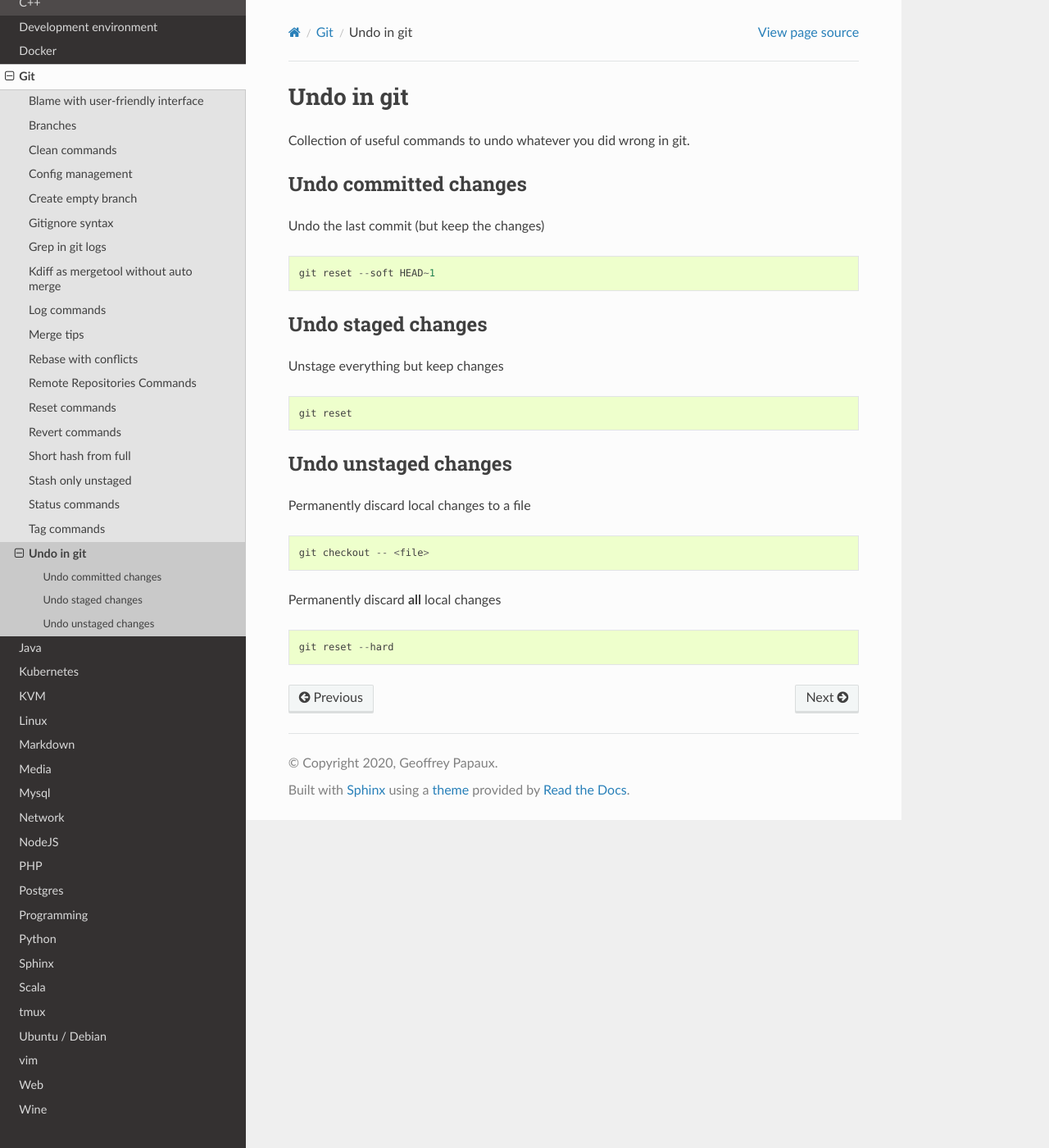
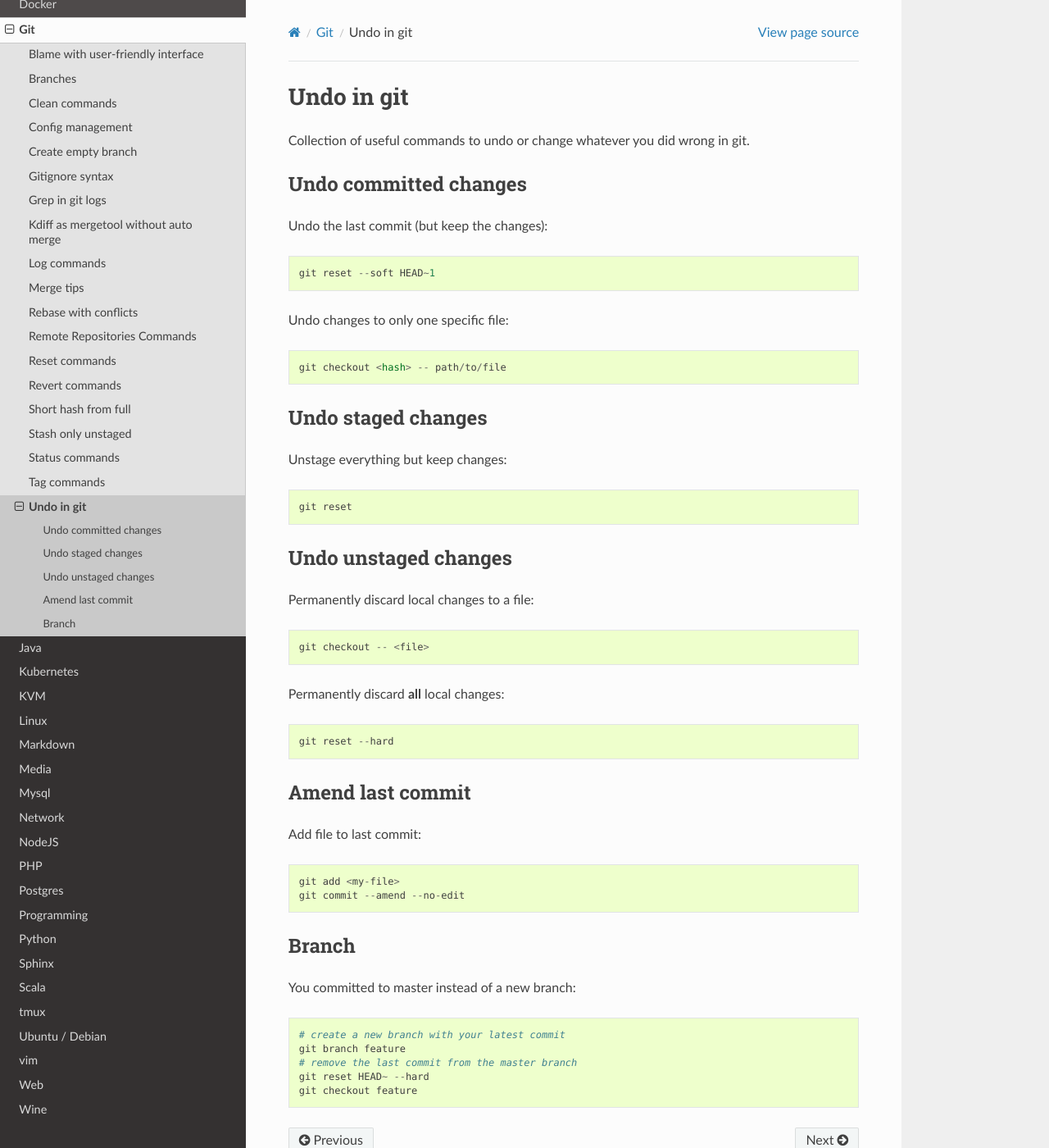
Before and after one commit to papaux/til, a Sphinx documentation site: the page built from source/git/undo.rst, in a window 1280 px wide and 1400 px high. Shown: the whole window at 82% size. Built offline with Sphinx 7.4.7 and the Read the Docs theme 2.0.0, drawn with Linux system fonts in a browser that asks for light colours; pages that are not in the unit, such as notebooks, are missing from menus.

Commit message:
git: some undo commands

```diff
--- a/source/git/undo.rst
+++ b/source/git/undo.rst
@@ -1,38 +1,54 @@
 Undo in git
 ------------
 
-Collection of useful commands to undo whatever you did wrong in git.
+Collection of useful commands to undo or change whatever you did wrong in git.
 
 Undo committed changes
 ~~~~~~~~~~~~~~~~~~~~~~
 
-Undo the last commit (but keep the changes)
-
-::
+Undo the last commit (but keep the changes)::
 
   git reset --soft HEAD~1
+
+Undo changes to only one specific file::
+
+  git checkout <hash> -- path/to/file
 
 
 Undo staged changes
 ~~~~~~~~~~~~~~~~~~~
 
-Unstage everything but keep changes
-
-::
+Unstage everything but keep changes::
 
   git reset
 
 Undo unstaged changes
 ~~~~~~~~~~~~~~~~~~~~~
 
-Permanently discard local changes to a file
-
-::
+Permanently discard local changes to a file::
 
   git checkout -- <file>
 
-Permanently discard **all** local changes
-
-::
+Permanently discard **all** local changes::
 
   git reset --hard
+
+
+Amend last commit
+~~~~~~~~~~~~~~~~~~
+
+Add file to last commit::
+
+  git add <my-file>
+  git commit --amend --no-edit
+
+Branch
+~~~~~~
+
+You committed to master instead of a new branch::
+
+  # create a new branch with your latest commit
+  git branch feature
+  # remove the last commit from the master branch
+  git reset HEAD~ --hard
+  git checkout feature
```
